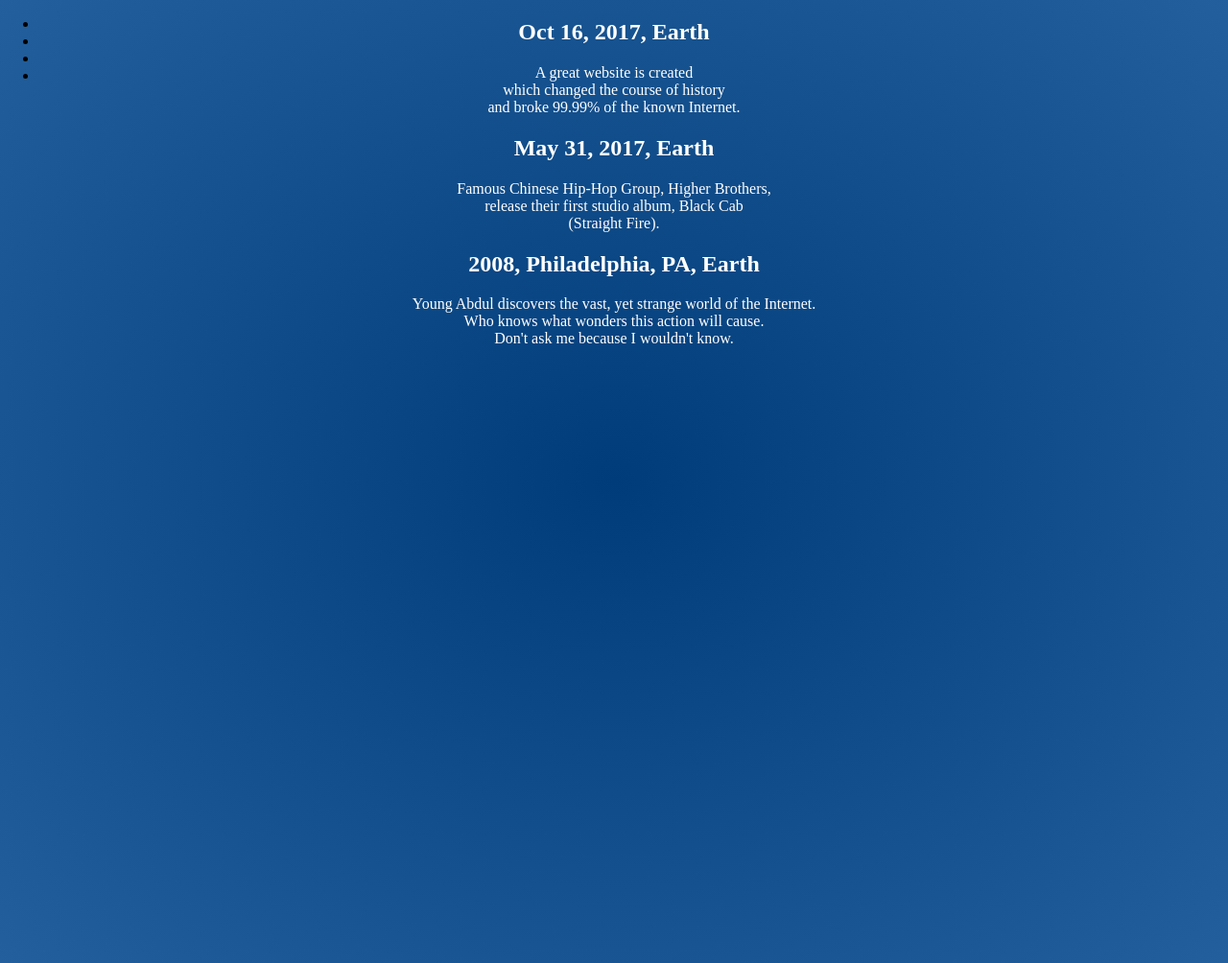
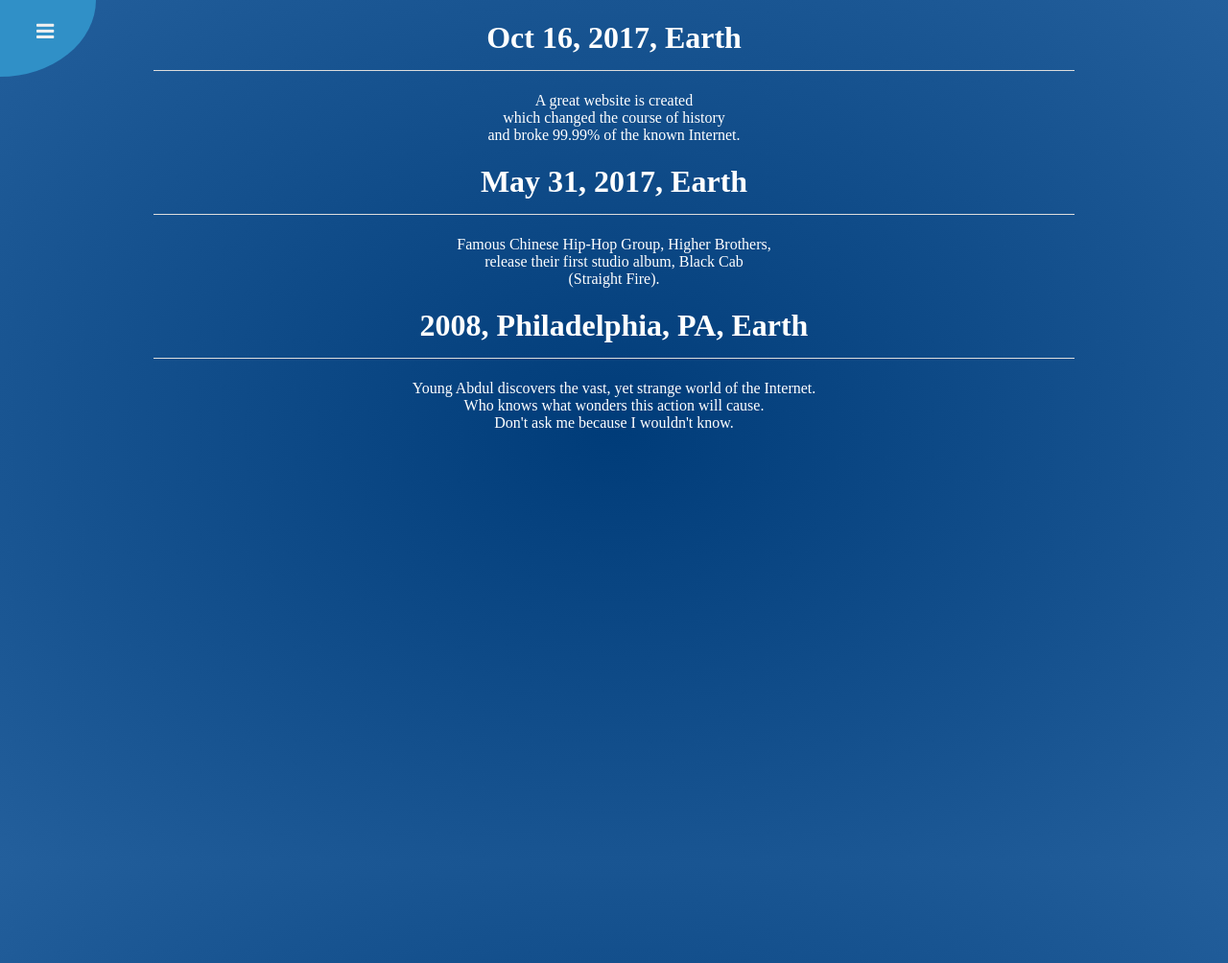
Before and after one commit to abdul-j/abdul-j.github.i, a Jekyll site: the page built from news.html, in a window 1280 px wide. Shown: the whole page at 96% size. Built offline with Jekyll 4.4.1, drawn with Linux system fonts in a browser that asks for light colours; nearby versions of some CDN libraries; after the commit the page ends 900 px from its top, so only the background shows below that.

Commit message:
Update news.html

```diff
--- a/news.html
+++ b/news.html
@@ -2,11 +2,23 @@
 layout: news
 title: Modern Historia
 ---
-<div class="stuff">
-<div class="content">
-<h2>
+
+<div class="page">
+  <span class="menu_toggle">
+    <i class="menu_open fa fa-bars fa-lg"></i>
+    <i class="menu_close fa fa-times fa-lg"></i>
+  </span>
+  <ul class="menu_items">
+    <li><a href="news.html"><i class="icon fa fa-home fa-2x"></i> Home</a></li>
+    <li><a href="info.html"><i class="icon fa fa-envelope fa-2x"></i> Contact</a></li>
+    <li><a href="about.html"><i class="icon fa fa-heart fa-2x"></i> About</a></li>
+  </ul>
+  <main class="content">
+    <div class="content_inner">
+      <div class="stuff">
+<h1>
    Oct 16, 2017, Earth
-</h2>
+</h1>
 <p>
   A great website is created
   <br />
@@ -14,9 +26,9 @@
   <br />
   and broke 99.99% of the known Internet.
 </p>
-<h2>
+<h1>
    May 31, 2017, Earth
-</h2>
+</h1>
 <p>
   Famous Chinese Hip-Hop Group, Higher Brothers,
   <br />
@@ -24,9 +36,9 @@
   <br />
   (Straight Fire).
 </p>
-<h2>
+<h1>
    2008, Philadelphia, PA, Earth
-</h2>
+</h1>
 <p>
   Young Abdul discovers the vast, yet strange world of the Internet.
   <br />
@@ -34,15 +46,9 @@
   <br />
   Don't ask me because I wouldn't know.
 </p>
+      </div>
+      <canvas id="stars" width="300" height="300"></canvas>
+      <script type="text/javascript" src="js/scripts.js"></script>
+    </div>
+  </main>
 </div>
-</div>
-<div class="menu">
-<ul>
- <li class="fa-suitcase"><a href="news.html"></a></li>
- <li class="fa-home"><a href="home.html"></a></li>
- <li class="fa-envelope"><a href="info.html"></a></li>
- <li class="fa-user"><a href="about.html"></a></li>
-</ul>
-</div>
-<canvas id="stars" width="300" height="300"></canvas>
-<script type="text/javascript" src="js/scripts.js"></script>
```
